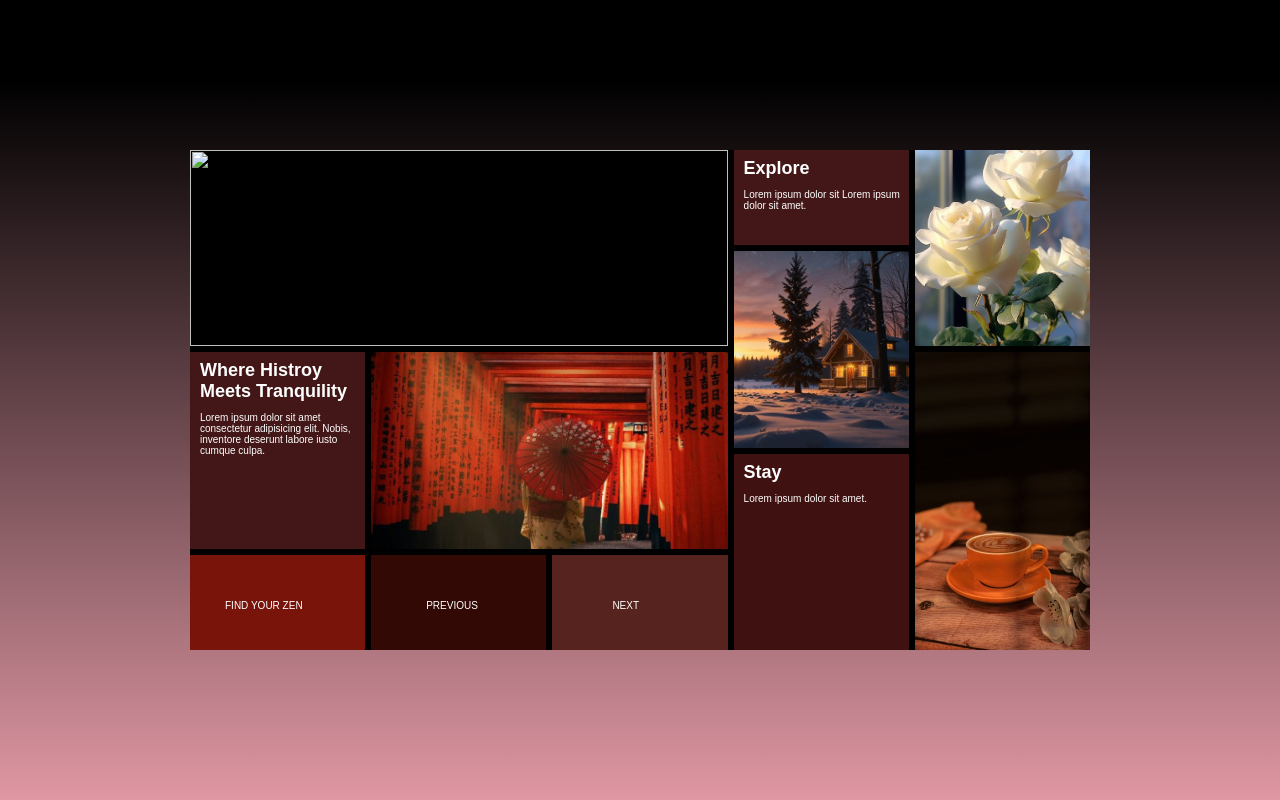
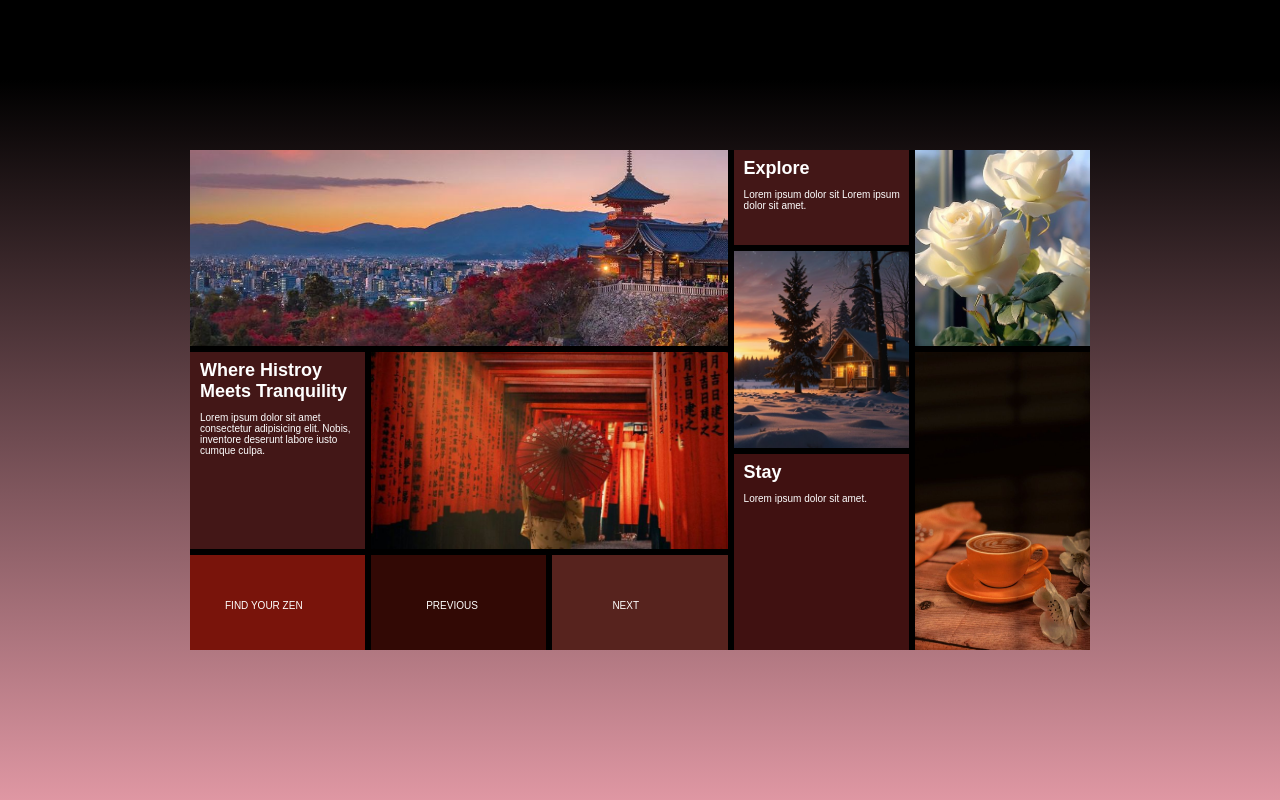
Before and after one commit to chetnaambe/css-grid-git, a plain HTML site: page index.html in a window 1280 px wide. Drawn offline with Linux system fonts and the light colour scheme.

Commit message:
added five images

```diff
--- a/index.html
+++ b/index.html
@@ -8,7 +8,7 @@
 </head>
 <body>
     <main>
-        <div id="box1"><img src="images./one.jpg" alt=""></div>
+        <div id="box1"><img src="images/one.jpg" alt=""></div>
         <div id="box2">
             <h2>Explore</h2>
             <p>Lorem ipsum dolor sit Lorem ipsum dolor sit amet.</p>
```
